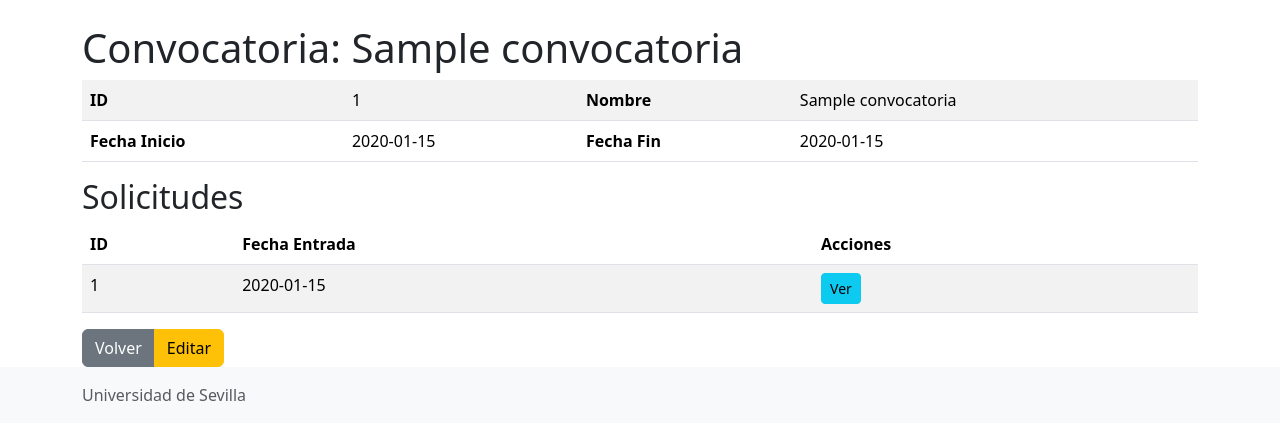
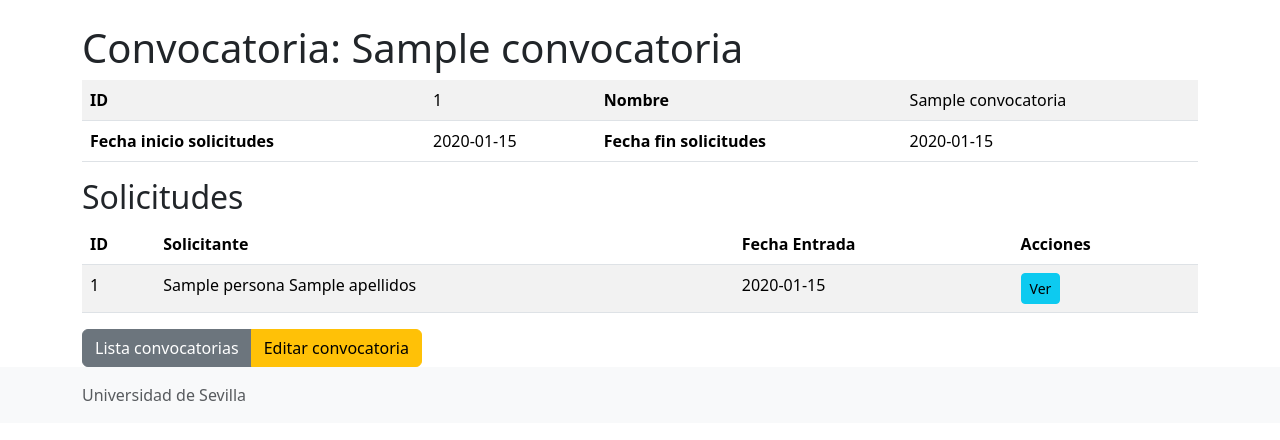
Before and after one commit to juananruiz/quinque, a Symfony app: template templates/convocatoria/show.html.twig in a window 1280 px wide. Shown: the part 56-496 px from the top of the page. Run offline with Twig, Linux system fonts and the light colour scheme; the template is opened without the code that fills it: most values are stand-ins (such as "Sample title", 1, 10 or a date in 2020); some libraries are stand-ins or nearby versions.

Commit message:
Implementa las convocatorias en una entidad propia

```diff
--- a/templates/convocatoria/show.html.twig
+++ b/templates/convocatoria/show.html.twig
@@ -4,7 +4,8 @@
 {% block title %}Convocatoria{% endblock %}
 
 {% block body %}
-    <h1>Convocatoria: {{ convocatoria.nombre }}</h1>
+
+    <h1><i class="fas fa-bullhorn"></i> Convocatoria: {{ convocatoria.nombre }}</h1>
 
     <table class="table table-striped">
         <tbody>
@@ -15,9 +16,9 @@
                 <td>{{ convocatoria.nombre }}</td>
             </tr>
             <tr>
-                <th>Fecha Inicio</th>
+                <th>Fecha inicio solicitudes</th>
                 <td>{{ convocatoria.fechaInicioSolicitud|date('Y-m-d') }}</td>
-                <th>Fecha Fin</th>
+                <th>Fecha fin solicitudes</th>
                 <td>{{ convocatoria.fechaFinSolicitud|date('Y-m-d') }}</td>
             </tr>
         </tbody>
@@ -28,6 +29,7 @@
         <thead>
             <tr>
                 <th>ID</th>
+				<th>Solicitante</th>
                 <th>Fecha Entrada</th>
                 <th>Acciones</th>
             </tr>
@@ -36,6 +38,7 @@
             {% for solicitud in convocatoria.solicitudes %}
                 <tr>
                     <td>{{ solicitud.id }}</td>
+					<td>{{ solicitud.persona.nombre}} {{ solicitud.persona.apellidos}}</td>
                     <td>{{ solicitud.fechaEntrada|date('Y-m-d') }}</td>
                     <td>
                         <a href="{{ path('solicitud_show', {'id': solicitud.id}) }}" class="btn btn-info btn-sm">Ver</a>
@@ -46,7 +49,7 @@
     </table>
 
     <div class="btn-group">
-        <a href="{{ path('convocatoria_index') }}" class="btn btn-secondary">Volver</a>
-        <a href="{{ path('convocatoria_edit', {'id': convocatoria.id}) }}" class="btn btn-warning">Editar</a>
+        <a href="{{ path('convocatoria_index') }}" class="btn btn-secondary">Lista convocatorias</a>
+        <a href="{{ path('convocatoria_edit', {'id': convocatoria.id}) }}" class="btn btn-warning">Editar convocatoria</a>
     </div>
 {% endblock %}
```
Also changed, not shown: src/Entity/Convocatoria.php (+15 -0 lines), src/Form/SolicitudType.php (+50 -11 lines).
